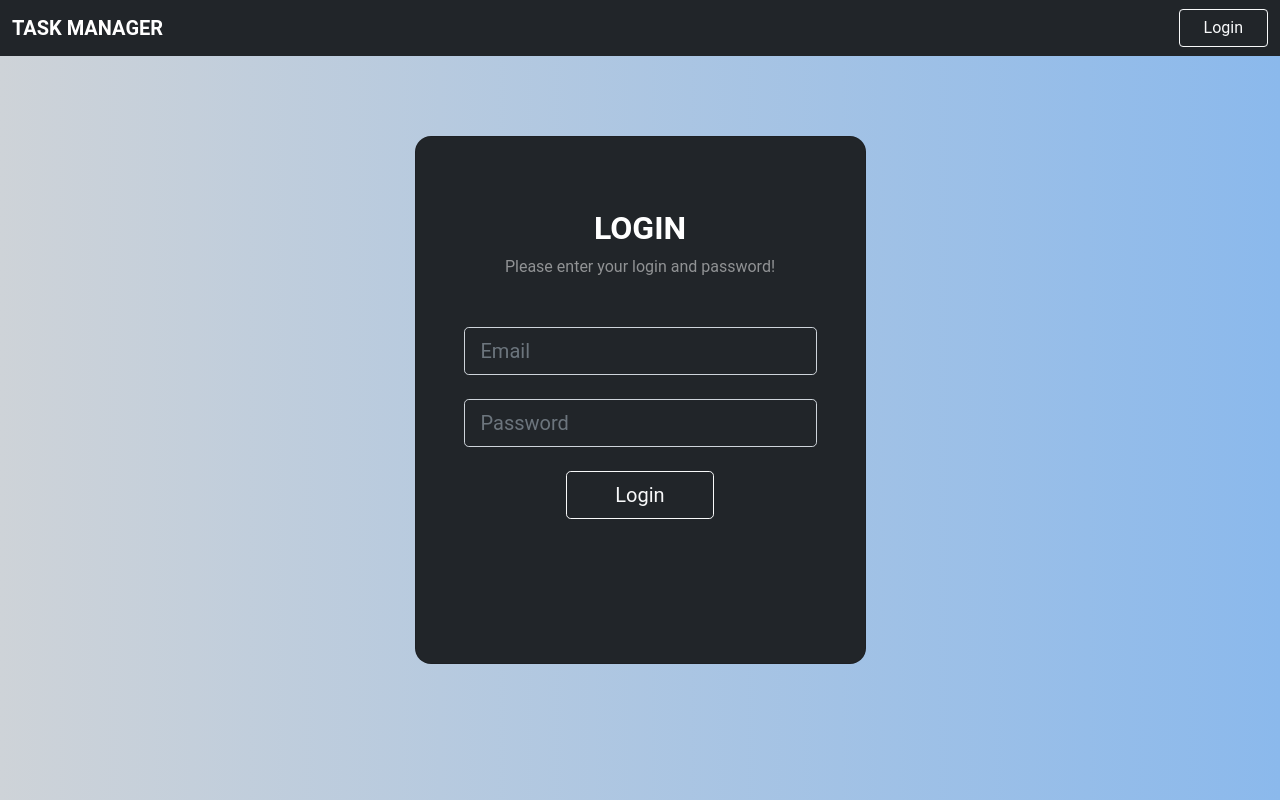
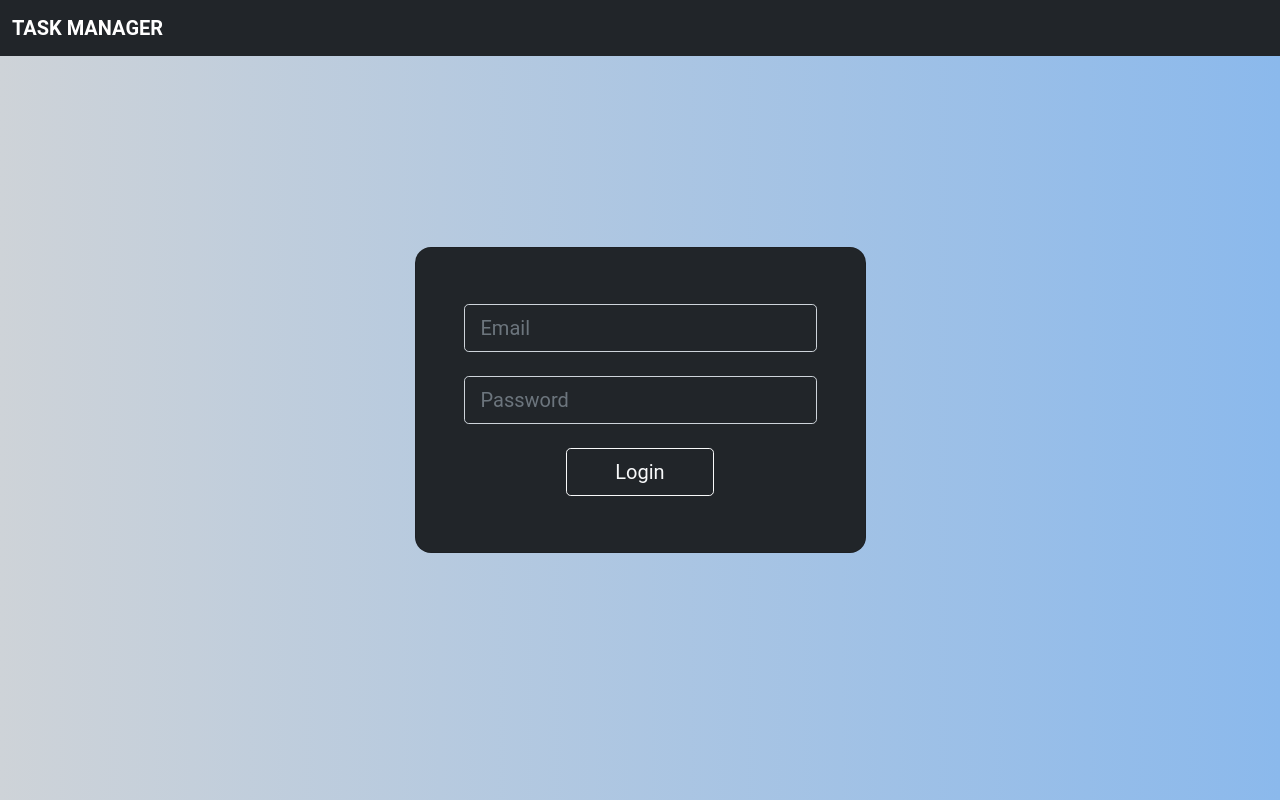
Before and after one commit to VictoriaShyika/task_manager, a React (Create React App) app in the folder client/: page /login in a window 1280 px wide. Built offline with nearby package versions, Linux system fonts and the light colour scheme.

Commit message:
master: Deleted useless code

```diff
--- a/client/src/components/AppRouter.js
+++ b/client/src/components/AppRouter.js
@@ -1,7 +1,7 @@
 import { useContext } from "react";
 import { Route, Routes, Navigate } from "react-router-dom";
 import { AuthContext } from "../context";
-import Home from "../pages/Home";
+import Home from "../pages/Home/Home";
 import Login from "../pages/Login/Login";
 import { privateRoutes, publicRoutes } from "../router";
 
@@ -9,7 +9,13 @@ const AppRouter = () => {
   const { isAuth, isLoading } = useContext(AuthContext);
 
   if (isLoading) {
-    return <div>Loader</div>;
+    return (
+      <div class="d-flex justify-content-center">
+        <div class="spinner-border" role="status">
+          <span class="visually-hidden">Loading...</span>
+        </div>
+      </div>
+    );
   }
   return isAuth ? (
     <Routes>
--- a/client/src/components/Navbar.js
+++ b/client/src/components/Navbar.js
@@ -1,5 +1,4 @@
 import React, { useContext } from "react";
-import { Link } from "react-router-dom";
 import { AuthContext } from "../context";
 
 export default function Navbar() {
@@ -18,9 +17,7 @@ export default function Navbar() {
         </span>
         <div className="ml-auto">
           {!isAuth ? (
-            <Link to="/login">
-              <button className="btn btn-outline-light px-4">Login</button>
-            </Link>
+          <></>
           ) : (
             <button
               onClick={logout}
--- a/client/src/pages/Login/Login.js
+++ b/client/src/pages/Login/Login.js
@@ -41,12 +41,9 @@ export default function Login(){
                 className="card bg-dark text-white"
                 style={{ borderRadius: "1rem" }}
               >
-                <div className="card-body p-5 text-center">
-                  <div className="mb-md-5 mt-md-4 pb-5">
-                    <h2 className="fw-bold mb-2 text-uppercase">Login</h2>
-                    <p className="text-white-50 mb-5">
-                      Please enter your login and password!
-                    </p>
+                <div className="card-body px-5 py-5 text-center">
+                  <div className="mb-md-2 mt-md-2">
+
                     <div className="form-white mb-4">
                       <input
                         className="form-control form-control-lg bg-dark text-white"
--- a/client/src/router/index.js
+++ b/client/src/router/index.js
@@ -1,4 +1,4 @@
-import Home from "../pages/Home";
+import Home from "../pages/Home/Home";
 import Login from "../pages/Login/Login";
 
 export const privateRoutes = [
```
Also changed, not shown: client/src/pages/Home/Home.js (renamed from client/src/pages/Home.js).
